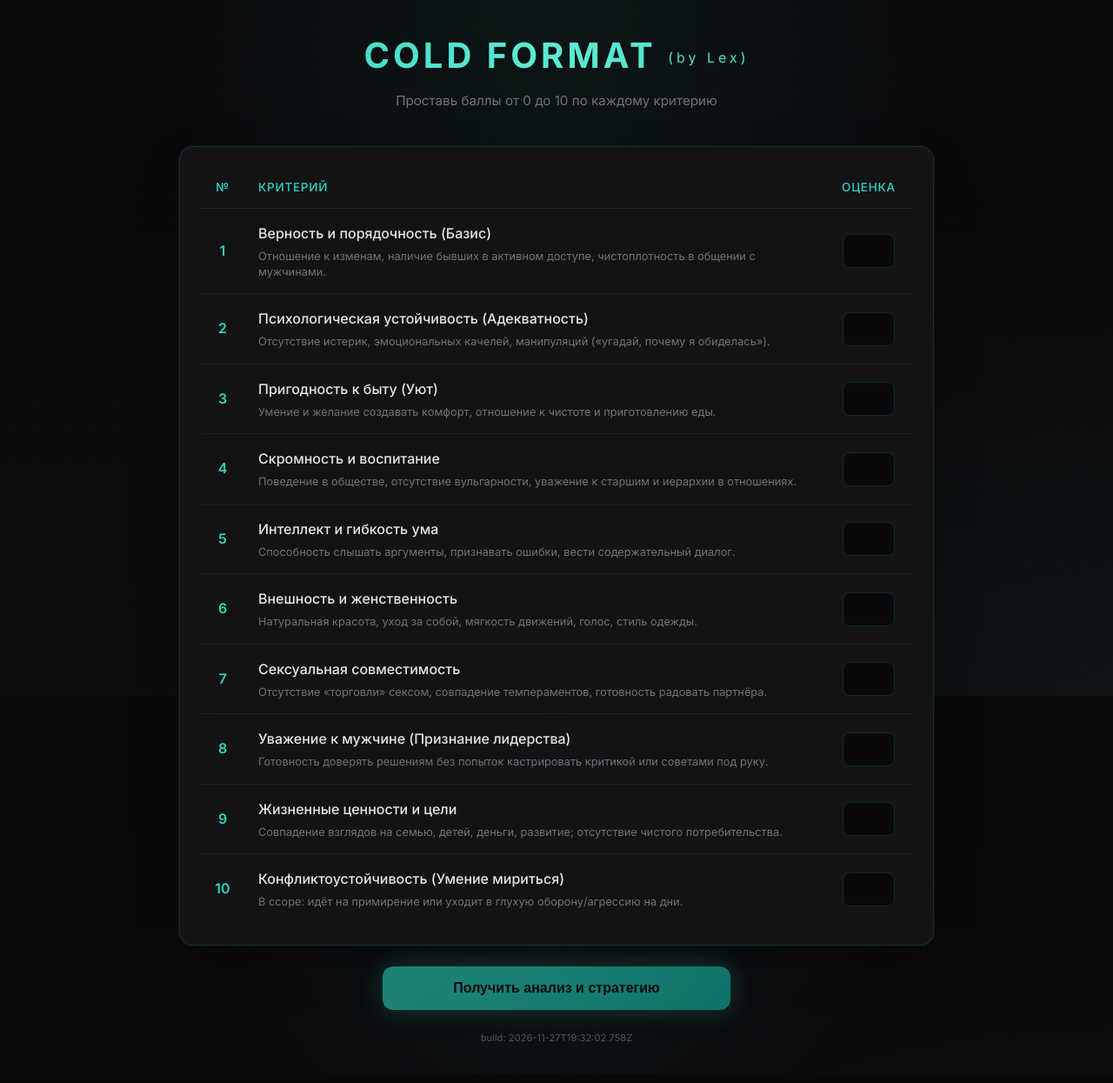
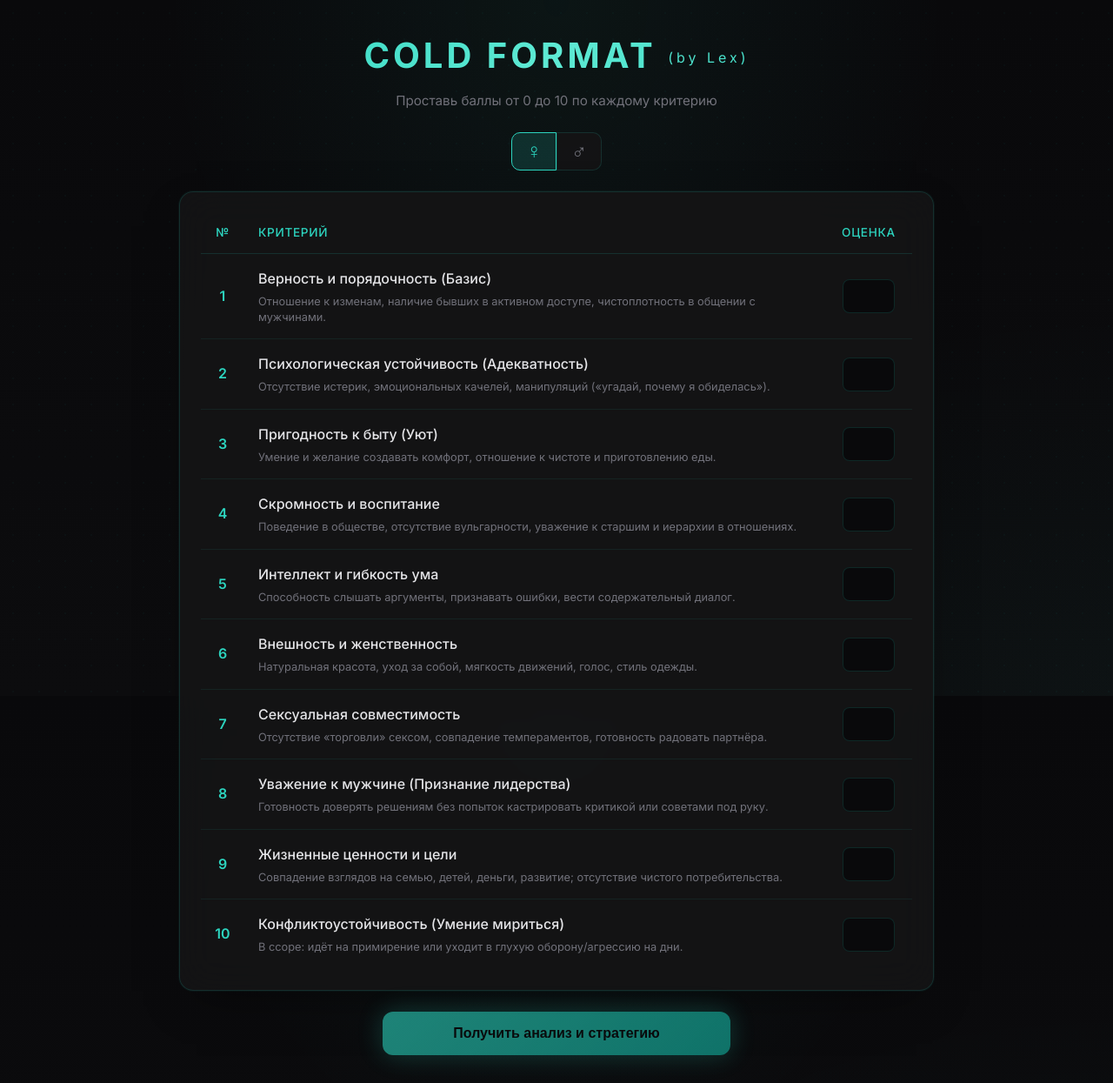
Before and after one commit to LexPolyakov/cold-format, a Vue app: page / in a window 1280 px wide. Shown: the whole page at 87% size. Built offline with nearby package versions, Linux system fonts and the light colour scheme.

Commit message:
add gender

```diff
--- a/src/App.vue
+++ b/src/App.vue
@@ -1,11 +1,15 @@
 <script setup lang="ts">
 import { ref, computed, nextTick } from "vue";
 import {
-  criteria,
+  getCriteria,
   analyzeScores,
   buildPrompt,
   type AnalysisResult,
+  type Gender,
 } from "./composables/useScale";
+
+const gender = ref<Gender>("female");
+const criteria = computed(() => getCriteria(gender.value));
 
 const scores = ref<number[]>(Array(10).fill(0));
 const aiResponse = ref("");
@@ -13,9 +17,11 @@ const isLoading = ref(false);
 const error = ref("");
 const aiCardRef = ref<HTMLElement | null>(null);
 
-const analysis = computed<AnalysisResult>(() => analyzeScores(scores.value));
+const analysis = computed<AnalysisResult>(() =>
+  analyzeScores(scores.value, gender.value)
+);
 const allZeros = computed(() => scores.value.every((s) => s === 0));
-const buildTime = typeof __BUILD_TIME__ !== "undefined" ? __BUILD_TIME__ : "";
+// const buildTime = typeof __BUILD_TIME__ !== "undefined" ? __BUILD_TIME__ : "";
 
 async function getAIAnalysis() {
   isLoading.value = true;
@@ -36,7 +42,7 @@ async function getAIAnalysis() {
       method: "POST",
       headers: { "Content-Type": "application/json" },
       body: JSON.stringify({
-        prompt: buildPrompt(scores.value, analysis.value),
+        prompt: buildPrompt(scores.value, analysis.value, gender.value),
       }),
     });
 
@@ -64,7 +70,10 @@ function setScore(i: number, e: Event) {
     return;
   }
   const digits = raw.replace(/\D/g, "");
-  const n = digits === "" ? 0 : Math.min(MAX_SCORE, Math.max(MIN_SCORE, Number(digits)));
+  const n =
+    digits === ""
+      ? 0
+      : Math.min(MAX_SCORE, Math.max(MIN_SCORE, Number(digits)));
   scores.value[i] = n;
 }
 </script>
@@ -76,6 +85,27 @@ function setScore(i: number, e: Event) {
         <h1>COLD FORMAT <span class="by">(by Lex)</span></h1>
         <p class="subtitle">Проставь баллы от 0 до 10 по каждому критерию</p>
       </header>
+
+      <div class="gender-switch">
+        <button
+          type="button"
+          class="gender-btn"
+          :class="{ active: gender === 'female' }"
+          @click="gender = 'female'"
+          title="Женский"
+        >
+          <span class="gender-symbol female">♀</span>
+        </button>
+        <button
+          type="button"
+          class="gender-btn"
+          :class="{ active: gender === 'male' }"
+          @click="gender = 'male'"
+          title="Мужской"
+        >
+          <span class="gender-symbol male">♂</span>
+        </button>
+      </div>
 
       <div class="card table-card">
         <table>
@@ -168,10 +198,6 @@ function setScore(i: number, e: Event) {
           <p v-for="(p, i) in aiResponse.split('\n\n')" :key="i">{{ p }}</p>
         </div>
       </div>
-
-      <p class="build-info" title="Время сборки — после redeploy должно обновиться">
-        build: {{ buildTime }}
-      </p>
     </div>
   </div>
 </template>
@@ -246,8 +272,61 @@ body {
 
 .header {
   text-align: center;
-  margin-bottom: 2.5rem;
+  margin-bottom: 1.5rem;
 }
+
+.gender-switch {
+  display: flex;
+  justify-content: center;
+  gap: 0;
+  margin-bottom: 1.5rem;
+}
+
+.gender-btn {
+  display: flex;
+  align-items: center;
+  justify-content: center;
+  width: 52px;
+  height: 44px;
+  padding: 0;
+  background: var(--bg-card);
+  border: 1px solid var(--border);
+  color: var(--text-dim);
+  font-size: 1.5rem;
+  cursor: pointer;
+  transition: color 0.2s, border-color 0.2s, background 0.2s;
+}
+
+.gender-btn:first-child {
+  border-radius: 10px 0 0 10px;
+}
+
+.gender-btn:last-child {
+  border-radius: 0 10px 10px 0;
+}
+
+.gender-btn.active {
+  background: var(--teal-dim);
+  border-color: var(--teal);
+  color: var(--teal);
+}
+
+.gender-btn:not(.active):hover {
+  border-color: rgba(45, 212, 191, 0.35);
+  color: var(--text);
+}
+
+.gender-symbol.male {
+  font-weight: 700;
+}
+
+.gender-symbol.female {
+  font-weight: 700;
+}
+
+/* .gender-btn.active .gender-symbol.female {
+  color: #ec4899;
+} */
 
 h1 .by {
   font-size: 0.4em;
@@ -535,14 +614,6 @@ tr:hover {
   margin-bottom: 0;
 }
 
-.build-info {
-  margin-top: 1.5rem;
-  text-align: center;
-  font-size: 0.7rem;
-  color: var(--text-dim);
-  opacity: 0.7;
-}
-
 @media (max-width: 640px) {
   h1 {
     font-size: 1.75rem;
```
Also changed, not shown: src/composables/useScale.ts (+55 -60 lines).
